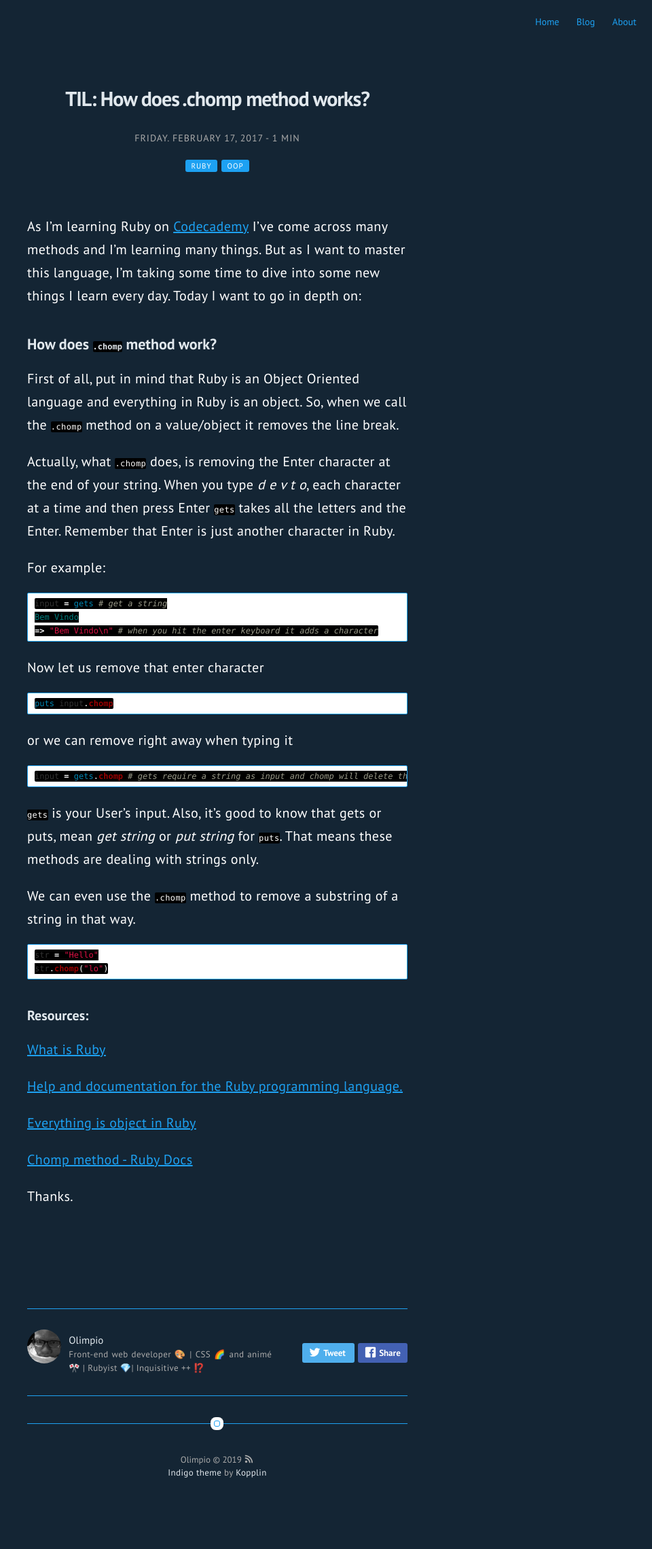
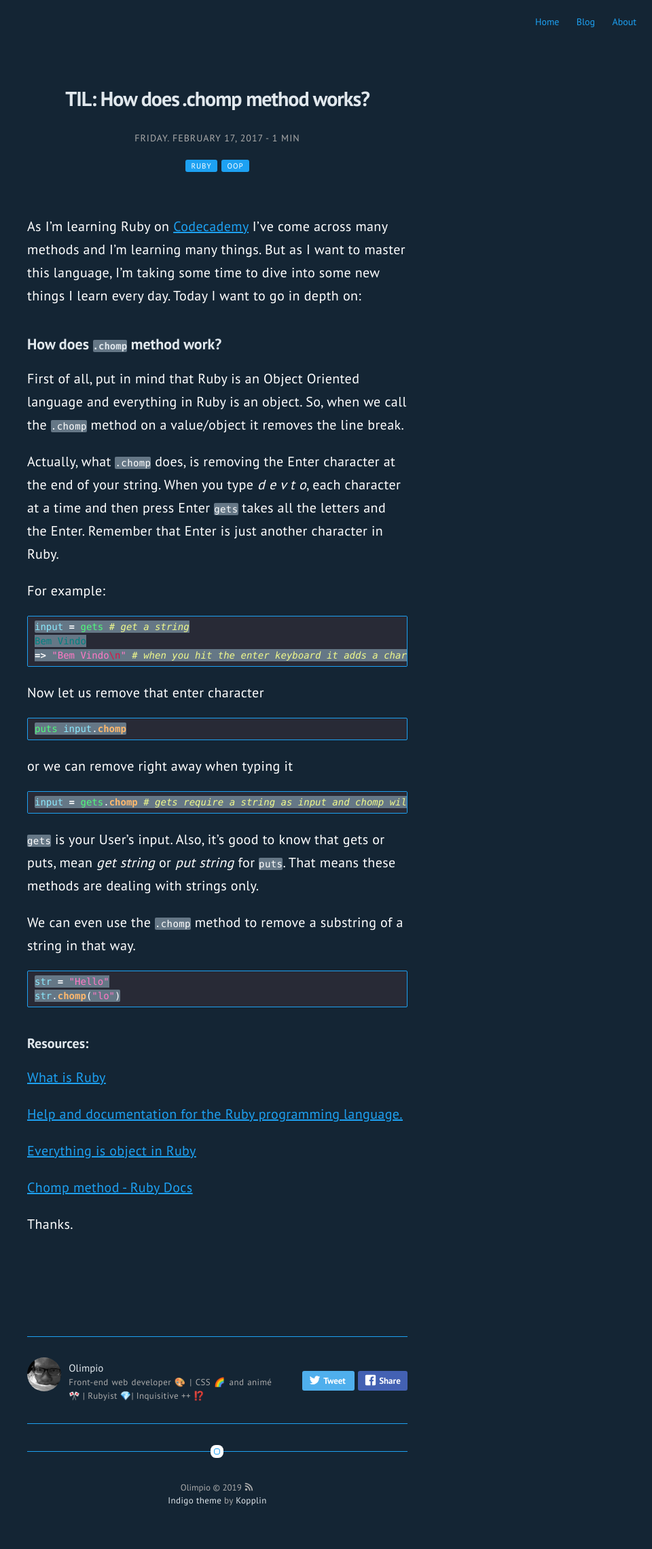
Before and after one commit to rnrnshn/0limpi0.github.io, a Jekyll site: the page built from _posts/2019-02-17-how-does-the-chomp-methods-work.md, in a window 1280 px wide. Shown: the whole page at 68% size, without its empty margins (320-1280 px from the left). Built offline with Jekyll 4.4.1, drawn with Linux system fonts in a browser that asks for light colours; before the commit the page ends 2238 px from its top, so only the background shows below that.

Commit message:
customize the syntax

```diff
--- a/_sass/base/general.sass
+++ b/_sass/base/general.sass
@@ -96,9 +96,9 @@ code,
 tt
 	padding: 1px 0
 	font-family: $fontMonospace
-	font-size: 12px
+	font-size: 14px
 	line-height: 20px
-	background: #000
+	background: #657786
 	border-radius: 2px
 	border-radius: 2px
 
@@ -111,7 +111,7 @@ pre
 	font-size: 1.2rem
 	line-height: 2rem
 	overflow: auto
-	background: #fff
+	background: #282a36
 	border: 1px solid $epsilon
 	border-radius: 2px
 
--- a/_sass/base/syntax.sass
+++ b/_sass/base/syntax.sass
@@ -27,7 +27,7 @@
 		font-weight: bold
 
 	.c1
-		color: #999988
+		color: #f1fa8c
 		font-style: italic
 
 	.cs
@@ -102,13 +102,13 @@
 		color: #dd1144
 
 	.n
-		color: #333333
+		color: #8be9fd
 
 	.na
 		color: teal
 
 	.nb
-		color: #0086b3
+		color: #50fa7b
 
 	.nc
 		color: #445588
@@ -125,7 +125,7 @@
 		font-weight: bold
 
 	.nf
-		color: #990000
+		color: #ffb86c
 		font-weight: bold
 
 	.nn
@@ -165,7 +165,7 @@
 		color: #dd1144
 
 	.s2
-		color: #dd1144
+		color: #ff79c6
 
 	.se
 		color: #dd1144
```
Also changed, not shown: about.md (+1 -1 lines).
